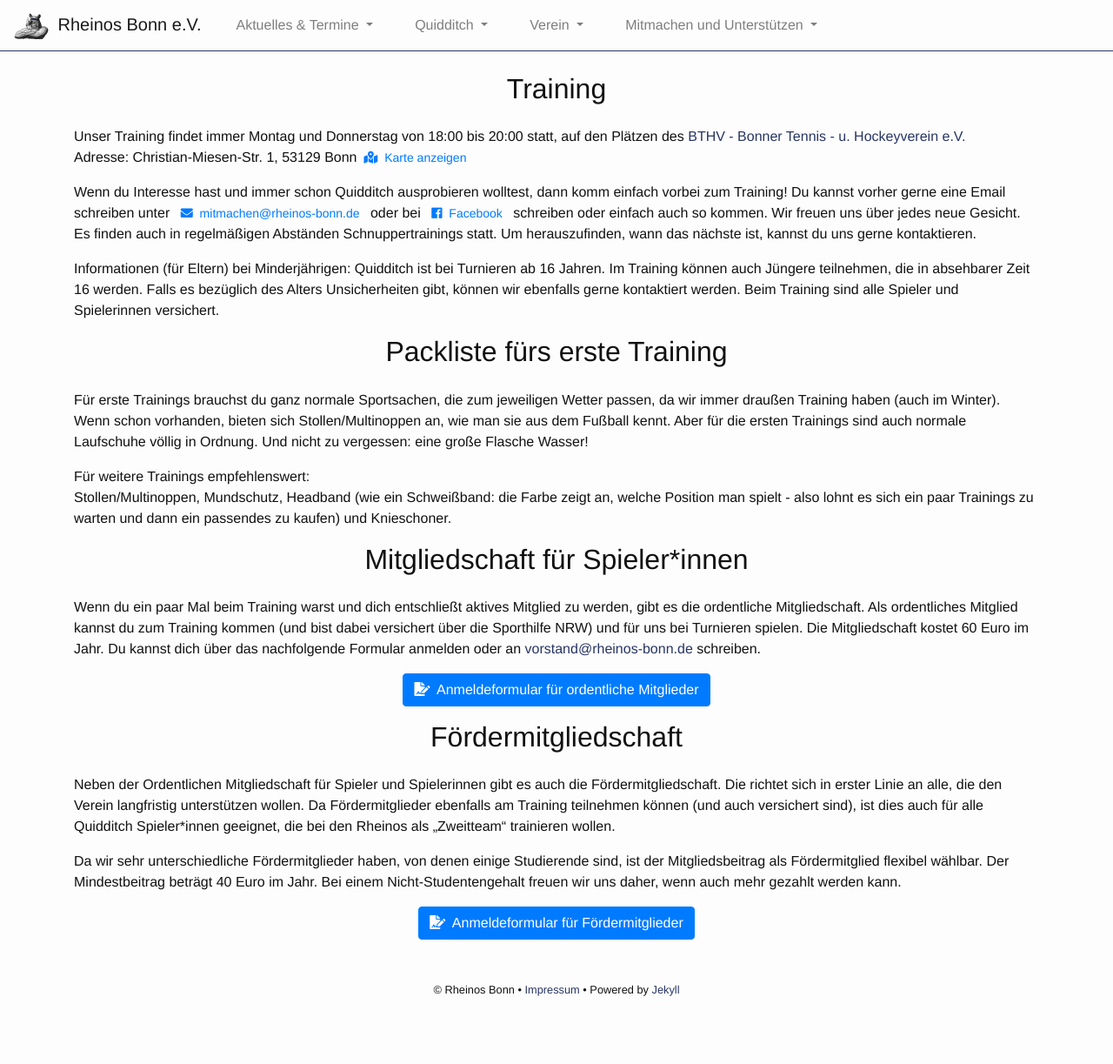
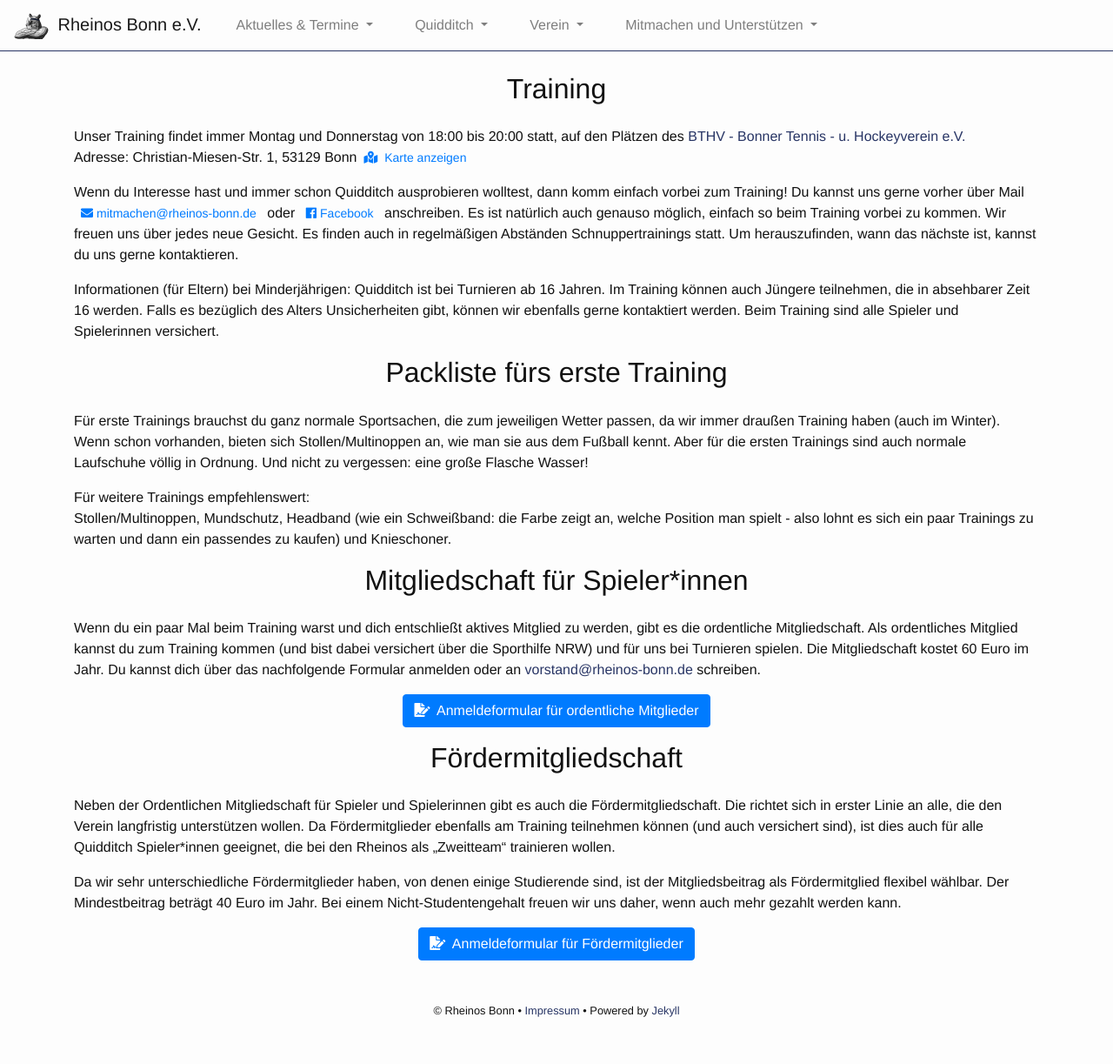
Before and after one commit to rheinos/rheinos.github.io, a Jekyll site: the page built from pages/join.html, in a window 1280 px wide. Shown: the whole page at 87% size. Built offline with Jekyll 4.4.1, drawn with Linux system fonts in a browser that asks for light colours; nearby versions of some CDN libraries; before the commit the page ends 1199 px from its top, so only the background shows below that.

Commit message:
fixed a sentnence

```diff
--- a/pages/join.html
+++ b/pages/join.html
@@ -31,7 +31,7 @@ permalink: /join/
     </div>
   </div>
 
-  <p>Wenn du Interesse hast und immer schon Quidditch ausprobieren wolltest, dann komm einfach vorbei zum Training! Du kannst vorher gerne eine Email schreiben unter <a href="mailto:mitmachen@rheinos-bonn.de" class="btn-link btn-sm"><i class="fas fa-envelope mr-1"></i> mitmachen@rheinos-bonn.de</a> oder bei <a href="https://fb.com/RheinosBonn" class="btn-link btn-sm" target="_blank"><i class="fab fa-facebook mr-1"></i> Facebook</a> schreiben oder einfach auch so kommen. Wir freuen uns über jedes neue Gesicht. Es finden auch in regelmäßigen Abständen Schnuppertrainings statt. Um herauszufinden, wann das nächste ist, kannst du uns gerne kontaktieren.</p>
+  <p>Wenn du Interesse hast und immer schon Quidditch ausprobieren wolltest, dann komm einfach vorbei zum Training! Du kannst uns gerne vorher über Mail<a href="mailto:mitmachen@rheinos-bonn.de" class="btn-link btn-sm"><i class="fas fa-envelope mr-1"></i>mitmachen@rheinos-bonn.de</a>  oder <a href="https://fb.com/RheinosBonn" class="btn-link btn-sm" target="_blank"><i class="fab fa-facebook mr-1"></i>Facebook</a> anschreiben. Es ist natürlich auch genauso möglich, einfach so beim Training vorbei zu kommen. Wir freuen uns über jedes neue Gesicht. Es finden auch in regelmäßigen Abständen Schnuppertrainings statt. Um herauszufinden, wann das nächste ist, kannst du uns gerne kontaktieren.</p>
 
   <p>Informationen (für Eltern) bei Minderjährigen: Quidditch ist bei Turnieren ab 16 Jahren. Im Training können auch Jüngere teilnehmen, die in absehbarer Zeit 16 werden. Falls es bezüglich des Alters Unsicherheiten gibt, können wir ebenfalls gerne kontaktiert werden. Beim Training sind alle Spieler und Spielerinnen versichert.</p>
 </article>
```
